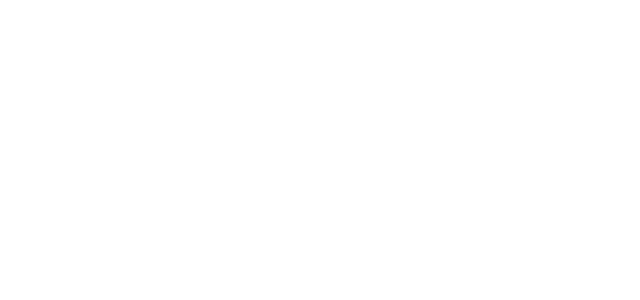
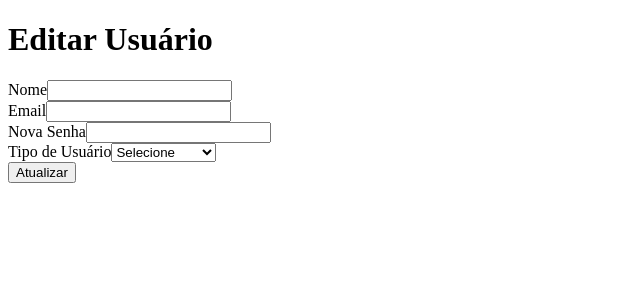
Before and after one commit to DanielScheffel/assistControl, a React (Vite) app: page /usuarios/editar/1 in a window 1280 px wide. Before the commit this address had no page. Shown: the top 300 px of the page, without its empty margins (0-640 px from the left). Built offline with nearby package versions, Linux system fonts and the light colour scheme; no server answers.

Commit message:
Fazendo os cruds de usuário funcionar

```diff
--- a/src/pages/CadastroUsuario.tsx
+++ b/src/pages/CadastroUsuario.tsx
@@ -1,6 +1,5 @@
 import { useState } from "react";
 import { usuarioService } from "../services/usuarioService";
-import axios from "axios";
 
 
 export default function CadastroUsuario() {
@@ -30,16 +29,8 @@
             setSenha("");
             setTipoUsuario("Funcionario")
         } catch (error) {
-            // console.error(error);
-            // alert("Erro ao cadastrar usuário");
-
-            if(axios.isAxiosError(error)) {
-                // console.log(error.response?.data)4
-                console.log("STATUS:", error.response?.status);
-    console.log("DADOS:", error.response?.data);
-            }
-
-            console.error(error)
+            console.error(error);
+            alert("Erro ao cadastrar usuário");
         } finally {
             setLoading(false)
         }
--- /dev/null
+++ b/src/pages/EditarUsuario.tsx
@@ -0,0 +1,118 @@
+import { useEffect, useState } from "react";
+import { useNavigate, useParams } from "react-router-dom";
+import { usuarioService } from "../services/usuarioService";
+
+export default function EditarUsuario() {
+  const { id } = useParams();
+  const navigate = useNavigate();
+
+  const [nome, setNome] = useState("");
+  const [email, setEmail] = useState("");
+  const [senha, setSenha] = useState("");
+  const [tipoUsuario, setTipoUsuario] = useState("");
+  const [loading, setLoading] = useState(false);
+
+  useEffect(() => {
+    async function carregarUsuario() {
+        try {
+            const response = await usuarioService.buscarId(Number(id));
+
+            const usuario = response.data;
+
+            setNome(usuario.nome);
+            setEmail(usuario.email);
+            setTipoUsuario(usuario.tipo_usuario);
+        } catch (error) {
+            console.error(error)
+        }
+    }
+
+    carregarUsuario();
+  }, [id]);
+
+  async function handleSubmit(e: React.FormEvent) {
+    e.preventDefault();
+
+    try {
+      setLoading(true);
+
+      const dados: {
+        nome?: string;
+        email?: string;
+        senha?: string;
+        tipo_usuario?: string;
+      } = {};
+
+      if (nome.trim()) dados.nome = nome;
+      if (email.trim()) dados.email = email;
+      if (senha.trim()) dados.senha = senha;
+      if (tipoUsuario.trim()) dados.tipo_usuario = tipoUsuario;
+
+      await usuarioService.atualizar(Number(id), dados);
+
+      alert("Usuário atualizado com sucesso!");
+
+      navigate("/usuarios");
+    } catch (error) {
+      console.error(error);
+      alert("Erro ao atualizar usuário");
+    } finally {
+      setLoading(false);
+    }
+  }
+
+  return (
+    <div>
+      <h1>Editar Usuário</h1>
+
+      <form onSubmit={handleSubmit}>
+        <div>
+          <label>Nome</label>
+          <input
+            value={nome}
+            onChange={(e) => setNome(e.target.value)}
+          />
+        </div>
+
+        <div>
+          <label>Email</label>
+          <input
+            type="email"
+            value={email}
+            onChange={(e) => setEmail(e.target.value)}
+          />
+        </div>
+
+        <div>
+          <label>Nova Senha</label>
+          <input
+            type="password"
+            value={senha}
+            onChange={(e) => setSenha(e.target.value)}
+          />
+        </div>
+
+        <div>
+          <label>Tipo de Usuário</label>
+
+          <select
+            value={tipoUsuario}
+            onChange={(e) => setTipoUsuario(e.target.value)}
+          >
+            <option value="">Selecione</option>
+            <option value="Administrador">
+              Administrador
+            </option>
+            <option value="Funcionario">
+              Funcionário
+            </option>
+          </select>
+        </div>
+
+        <button type="submit" disabled={loading}>
+          {loading ? "Salvando..." : "Atualizar"}
+        </button>
+      </form>
+    </div>
+  );
+}
--- a/src/pages/Usuarios.tsx
+++ b/src/pages/Usuarios.tsx
@@ -1,11 +1,35 @@
 import { useEffect, useState } from "react";
 import type { Usuario } from "../types/Usuario";
 import { usuarioService } from "../services/usuarioService";
+import { Link } from "react-router-dom";
 
 
 export default function Usuarios() {
     const [usuarios, setUsuarios] = useState<Usuario[]>([]);
     const [loading, setLoading] = useState(true);
+
+        async function excluirUsuario(id: number) {
+            const confirmar = window.confirm(
+                "Deseja realmente excluir este usuário?"
+            );
+
+            if(!confirmar) return;
+
+            try {
+                await usuarioService.deletar(id);
+
+                setUsuarios((usuariosAtuais) =>
+                    usuariosAtuais.filter(
+                        (usuario) => usuario.id_usuario !== id
+                    )
+                )
+
+                alert("Usuário excluído com sucesso!")
+            } catch (error) {
+                console.error(error);
+                alert("Erro ao excluir usuário");
+            }
+        }
 
     useEffect(() => {
         async function carregarUsuarios() {
@@ -38,6 +62,7 @@
                         <th>Email</th>
                         <th>Tipo</th>
                         <th>Status</th>
+                        <th>Ações</th>
                     </tr>
                 </thead>
 
@@ -49,6 +74,13 @@
                             <td>{usuario.email}</td>
                             <td>{usuario.tipo_usuario}</td>
                             <td>{usuario.status}</td>
+                            <td>
+                                <Link to={`/usuarios/editar/${usuario.id_usuario}`}>
+                                    Editar
+                                </Link>
+
+                                <button onClick={() => excluirUsuario(usuario.id_usuario)}>Excluir</button>
+                            </td>
                         </tr>
                     ))}
                 </tbody>
--- a/src/routes/AppRoutes.tsx
+++ b/src/routes/AppRoutes.tsx
@@ -4,6 +4,7 @@
 import CadastroAssistencia from "../pages/CadastroAssistencia";
 import Usuarios from "../pages/Usuarios";
 import CadastroUsuario from "../pages/CadastroUsuario";
+import EditarUsuario from "../pages/EditarUsuario";
 
 export default function AppRoutes() {
     return (
@@ -13,6 +14,7 @@
                 <Route path="/Me" element={<Me />} />
                 <Route path="/usuarios" element={<Usuarios />} />
                 <Route path="/usuarios/novo" element={<CadastroUsuario />} />
+                <Route path="/usuarios/editar/:id" element={<EditarUsuario />} />
 
                 <Route path="/assistencia/novo" element={<CadastroAssistencia />} />
             </Routes>
--- a/src/services/usuarioService.ts
+++ b/src/services/usuarioService.ts
@@ -8,18 +8,27 @@
     tipo_usuario: string;
 }
 
+interface AtualizarUsuario {
+  nome?: string;
+  email?: string;
+  senha?: string;
+  tipo_usuario?: string;
+}
+
 export const usuarioService = {
     listar() {
         return api.get<Usuario[]>("/usuario/usuarios");
     },
 
     cadastrar(data: NovoUsuario) {
-
-        console.log("ENVIANDO:", data);
         return api.post("/usuario/cadastro-usuario", data)
     },
 
-    atualizar(id: number, data: object) {
+    buscarId(id: number) {
+        return api.get<Usuario>(`/usuario/${id}`);
+    },
+
+    atualizar(id: number, data: AtualizarUsuario) {
         return api.put(`/usuario/atualizar-usuario/${id}`, data)
     },
 
```
